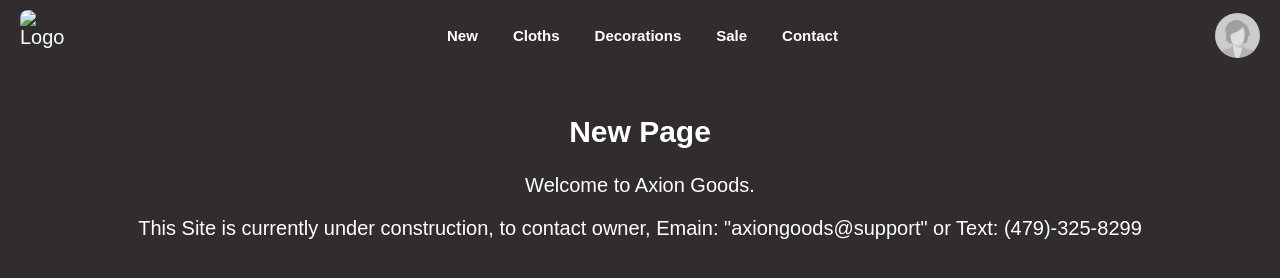
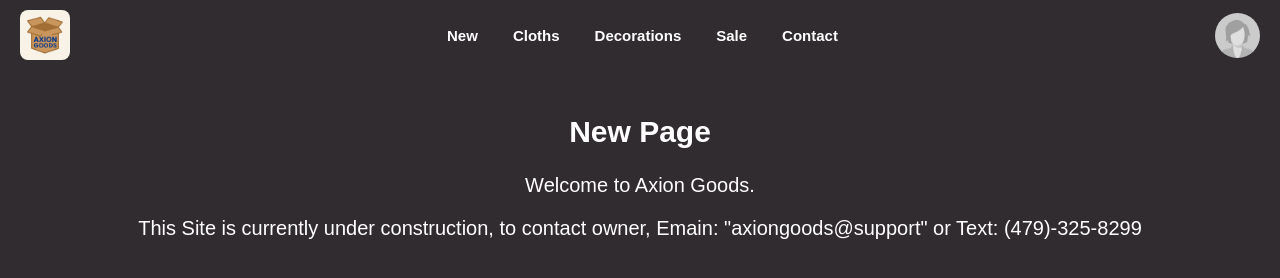
Before and after one commit to loganFritts/Store-Website, a plain HTML site: page index.html in a window 1280 px wide. Drawn offline with Linux system fonts and the light colour scheme.

Commit message:
Update index.html

```diff
--- a/index.html
+++ b/index.html
@@ -8,7 +8,7 @@
 </head>
 <body class="dark">
   <header class="header">
-    <img src="Images/AxionGoodsLogo.jpeg" alt="Logo" class="Logo" width="50" height="50" />
+    <img src="Images/AxionGoodsLogo.png" alt="Logo" class="Logo" width="50" height="50" />
 
     <nav class="menu">
       <div class="menu-item"><a href="#" onclick="showSection('new')">New</a></div>
```
